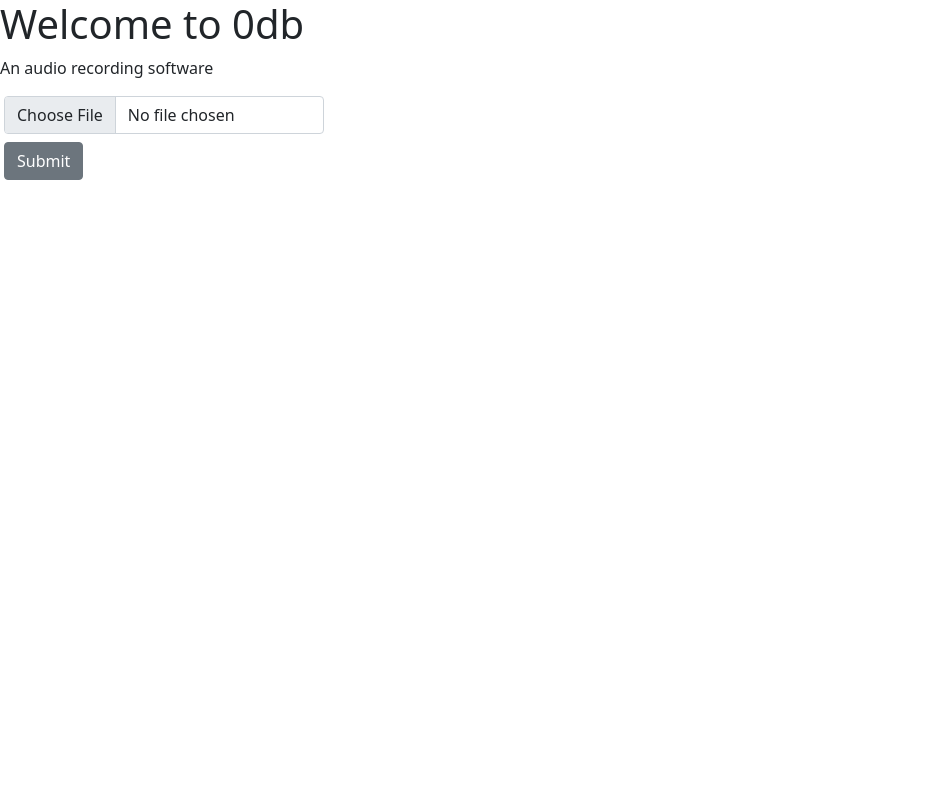
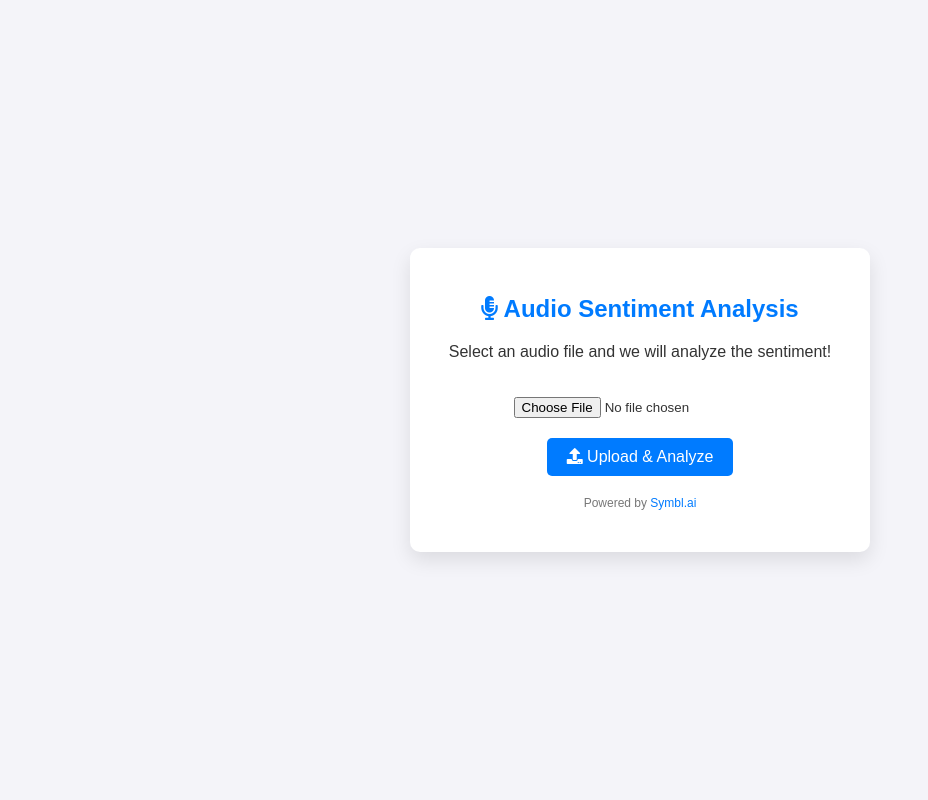
Before and after one commit to Ashvikraina/0db.AI, a Flask app: page / in a window 1280 px wide. Shown: the whole page, without its empty margins (0-928 px from the left). Run offline with Flask 3, Linux system fonts and the light colour scheme.

Commit message:
looks better and works

```diff
--- a/application.py
+++ b/application.py
@@ -1,12 +1,80 @@
-from flask import Flask, render_template, request, redirect
+from flask import Flask, render_template, request, redirect, url_for
+import requests
+import os
+import time
 
 app = Flask(__name__)
+UPLOAD_FOLDER = 'uploads/'
+app.config['UPLOAD_FOLDER'] = UPLOAD_FOLDER
+
+# Symbl.ai API credentials
+app_id = "664744707446626a374d793866674a3671687651537775434e3030726f505072"
+app_secret = "644b62474a734d336d4c756561654148704f3737506c63446d43374676313437764b666235584b434c5341794173764c3359434762305238436f535345477579"
+
+# Generate Access Token
+def get_access_token():
+    auth_response = requests.post('https://api.symbl.ai/oauth2/token:generate',
+                                  json={'type': 'application', 'appId': app_id, 'appSecret': app_secret})
+    access_token = auth_response.json().get('accessToken', None)
+    return access_token
+
+# Process audio with Symbl API
+def process_audio(audio_file_path):
+    access_token = get_access_token()
+    if not access_token:
+        return "Error generating access token"
+
+    headers = {'Authorization': f'Bearer {access_token}', 'Content-Type': 'audio/mp3'}
+    with open(audio_file_path, 'rb') as audio_file:
+        response = requests.post('https://api.symbl.ai/v1/process/audio', headers=headers, data=audio_file)
+
+    if response.status_code == 201:
+        info = response.json()
+        return info
+    else:
+        return f"Error processing audio: {response.text}"
+
+# Fetch conversation messages with sentiment
+def get_conversation_messages(conversation_id):
+    access_token = get_access_token()
+    url = f'https://api.symbl.ai/v1/conversations/{conversation_id}/messages?sentiment=true'
+    headers = {'Authorization': f'Bearer {access_token}', 'Content-Type': 'application/json'}
+    response = requests.get(url, headers=headers)
+
+    if response.status_code == 200:
+        messages = response.json()
+        return messages
+    else:
+        return f"Error fetching messages: {response.text}"
 
 @app.route('/', methods=['GET', 'POST'])
 def index():
-    if request.method == 'GET':
-        return render_template('index.html')
     if request.method == 'POST':
-        return redirect('/')
-if __name__=="__main__":
+        # Check if the post request has the file part
+        if 'audio_file' not in request.files:
+            return "No file part"
+        file = request.files['audio_file']
+        if file.filename == '':
+            return "No selected file"
+
+        if file:
+            # Save the uploaded file to the server
+            filepath = os.path.join(app.config['UPLOAD_FOLDER'], file.filename)
+            file.save(filepath)
+
+            # Process the audio
+            info = process_audio(filepath)
+            if 'conversationId' in info:
+                conversation_id = info['conversationId']
+                time.sleep(4)  # Wait for Symbl.ai to process the audio
+
+                # Fetch conversation messages
+                messages = get_conversation_messages(conversation_id)
+                return messages
+            else:
+                return "Error processing audio"
+
+    return render_template('index.html')
+
+if __name__ == '__main__':
     app.run(debug=True)
--- a/templates/index.html
+++ b/templates/index.html
@@ -1,20 +1,81 @@
 <!DOCTYPE html>
 <html lang="en">
-    <head>
-        <meta charset="utf-8">
-        <meta name="viewport" content="width=device-width, initial-scale=1">
+<head>
+    <meta charset="UTF-8">
+    <meta name="viewport" content="width=device-width, initial-scale=1.0">
+    <title>Audio Sentiment Analysis</title>
+    <link rel="stylesheet" href="https://cdnjs.cloudflare.com/ajax/libs/font-awesome/5.15.3/css/all.min.css">
+    <style>
+        body {
+            font-family: 'Arial', sans-serif;
+            background-color: #f4f4f9;
+            margin: 0;
+            padding: 0;
+            display: flex;
+            justify-content: center;
+            align-items: center;
+            height: 100vh;
+            color: #333;
+        }
+        .container {
+            background-color: #fff;
+            padding: 30px;
+            border-radius: 10px;
+            box-shadow: 0 8px 20px rgba(0, 0, 0, 0.1);
+            max-width: 400px;
+            width: 100%;
+            text-align: center;
+        }
+        h1 {
+            margin-bottom: 20px;
+            font-size: 24px;
+            color: #007bff;
+        }
+        input[type="file"] {
+            margin: 20px 0;
+        }
+        button {
+            background-color: #007bff;
+            color: white;
+            padding: 10px 20px;
+            border: none;
+            border-radius: 5px;
+            cursor: pointer;
+            font-size: 16px;
+            transition: background-color 0.3s ease;
+        }
+        button:hover {
+            background-color: #0056b3;
+        }
+        footer {
+            margin-top: 20px;
+            font-size: 12px;
+            color: #777;
+        }
+        footer a {
+            color: #007bff;
+            text-decoration: none;
+        }
+        footer a:hover {
+            text-decoration: underline;
+        }
+    </style>
+</head>
+<body>
 
-        <link href="https://cdn.jsdelivr.net/npm/bootstrap@5.0.2/dist/css/bootstrap.min.css" rel="stylesheet"
-        integrity="sha384-EVSTQN3/azprG1Anm3QDgpJLIm9Nao0Yz1ztcQTwFspd3yD65VohhpuuCOmLASjC" crossorigin="anonymous">
+    <div class="container">
+        <h1><i class="fas fa-microphone-alt"></i> Audio Sentiment Analysis</h1>
+        <p>Select an audio file and we will analyze the sentiment!</p>
 
-        <title>0db</title>
-    </head>
-    <body>
-        <h1>Welcome to 0db</h1>
-        <p>An audio recording software</p>
-        <input class="form-control w-25 m-1" type="file" accept="audio/*">
-        <button type="button" class="btn btn-secondary m-1">Submit</button>
-        <script src="https://cdn.jsdelivr.net/npm/bootstrap@5.0.2/dist/js/bootstrap.bundle.min.js"
-        integrity="sha384-MrcW6ZMFYlzcLA8Nl+NtUVF0sA7MsXsP1UyJoMp4YLEuNSfAP+JcXn/tWtIaxVXM" crossorigin="anonymous"></script>
-    </body>
+        <form action="/" method="POST" enctype="multipart/form-data">
+            <input type="file" name="audio_file" accept="audio/*" required>
+            <button type="submit"><i class="fas fa-upload"></i> Upload & Analyze</button>
+        </form>
+
+        <footer>
+            <p>Powered by <a href="https://symbl.ai/" target="_blank">Symbl.ai</a></p>
+        </footer>
+    </div>
+
+</body>
 </html>
```
Also changed, not shown: 2 other files.
